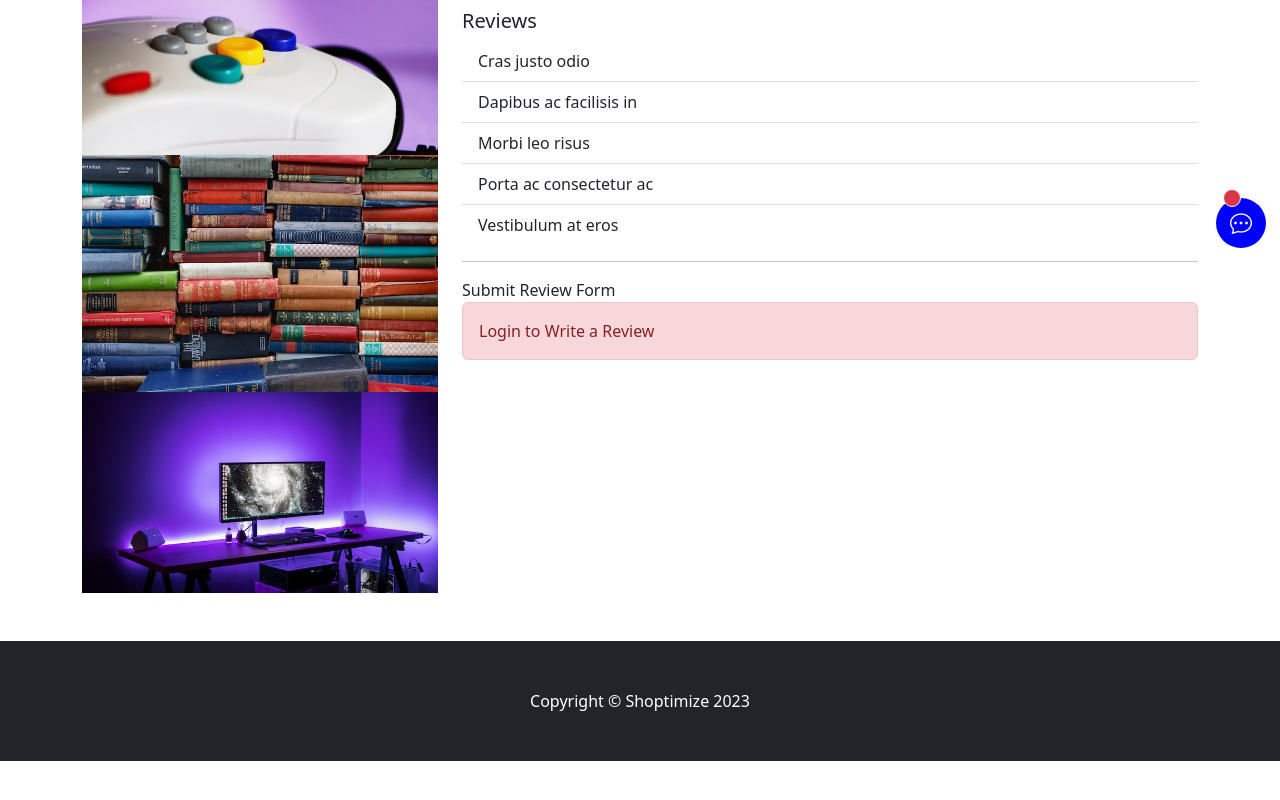
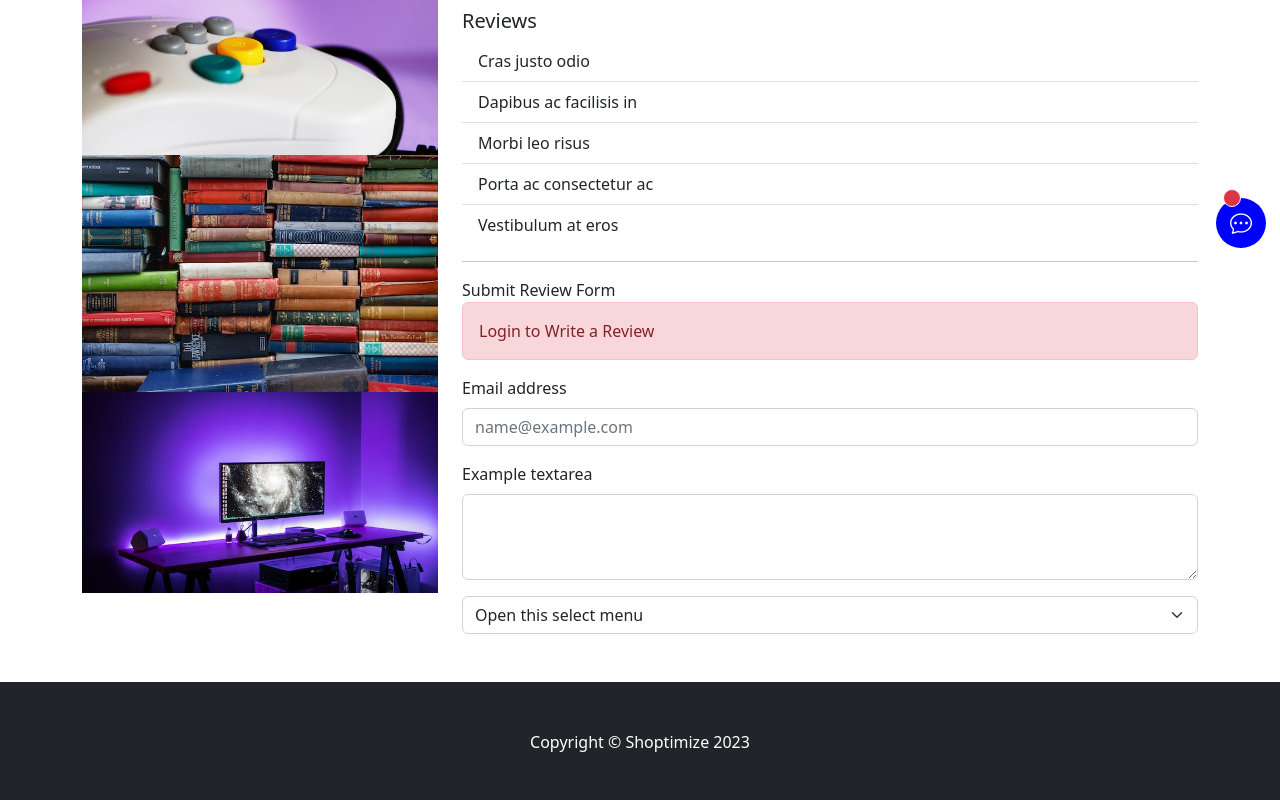
Before and after one commit to ShanchaiZ/MERN-ecommerce, a React (Create React App) app in the folder frontend/: page /product-details in a window 1280 px wide. Shown: the part 522-1322 px from the top of the page. Before the commit the page ends 1283 px from the top, so only its background shows below. Built offline with nearby package versions, Linux system fonts and the light colour scheme.

Commit message:
updated reviews on Product Details page to have a Review Form with email, text area to write review and a form selection

```diff
--- a/frontend/src/pages/ProductDetailsPage.js
+++ b/frontend/src/pages/ProductDetailsPage.js
@@ -53,7 +53,7 @@ const ProductDetailsPage = () => {
                         </Col>
                     </Row>
                     <Row>
-                        {/* Reviews Here */}
+                        {/* Display All Reviews Here */}
                         <Col className="mt-5">
                             <h5>Reviews</h5>
                             <ListGroup variant="flush">
@@ -68,6 +68,31 @@ const ProductDetailsPage = () => {
                     <hr />
                     Submit Review Form
                     <Alert variant="danger">Login to Write a Review</Alert>
+
+                    {/* Review Form */}
+                    <Form>
+                        {/* Email Addresss */}
+                        <Form.Group className="mb-3" controlId="exampleForm.ControlInput1">
+                            <Form.Label>Email address</Form.Label>
+                            <Form.Control type="email" placeholder="name@example.com" />
+                        </Form.Group>
+                        {/* Text Area to Write Review */}
+                        <Form.Group
+                            className="mb-3"
+                            controlId="exampleForm.ControlTextarea1">
+                            <Form.Label>Example textarea</Form.Label>
+                            <Form.Control as="textarea" rows={3} />
+                        </Form.Group>
+                        {/* Submission */}
+                        <Form.Group>
+                            <Form.Select aria-label="Default select example">
+                                <option>Open this select menu</option>
+                                <option value="1">One</option>
+                                <option value="2">Two</option>
+                                <option value="3">Three</option>
+                            </Form.Select>
+                        </Form.Group>
+                    </Form>
                 </Col>
             </Row>
         </Container>
```
